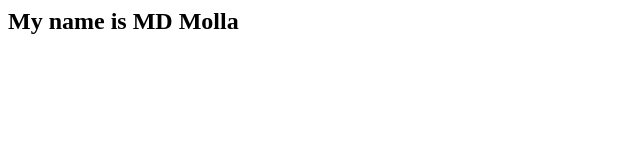
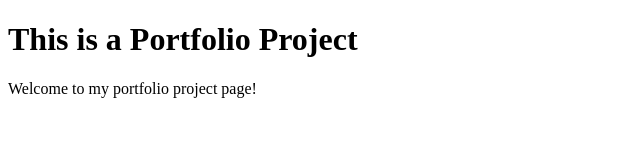
Before and after one commit to FerdouseOfficial/Portfolio, a plain HTML site: page index.html in a window 1280 px wide. Shown: the whole page, without its empty margins (0-640 px from the left). Drawn offline with Linux system fonts and the light colour scheme.

Commit message:
adding element to html page

```diff
--- a/index.html
+++ b/index.html
@@ -1 +1,12 @@
-<h2>My name is MD Molla</h2>
+<!DOCTYPE html>
+<html lang="en">
+  <head>
+    <meta charset="UTF-8" />
+    <meta name="viewport" content="width=device-width, initial-scale=1.0" />
+    <title>Portfolio Project</title>
+  </head>
+  <body>
+    <h1>This is a Portfolio Project</h1>
+    <p>Welcome to my portfolio project page!</p>
+  </body>
+</html>
```
